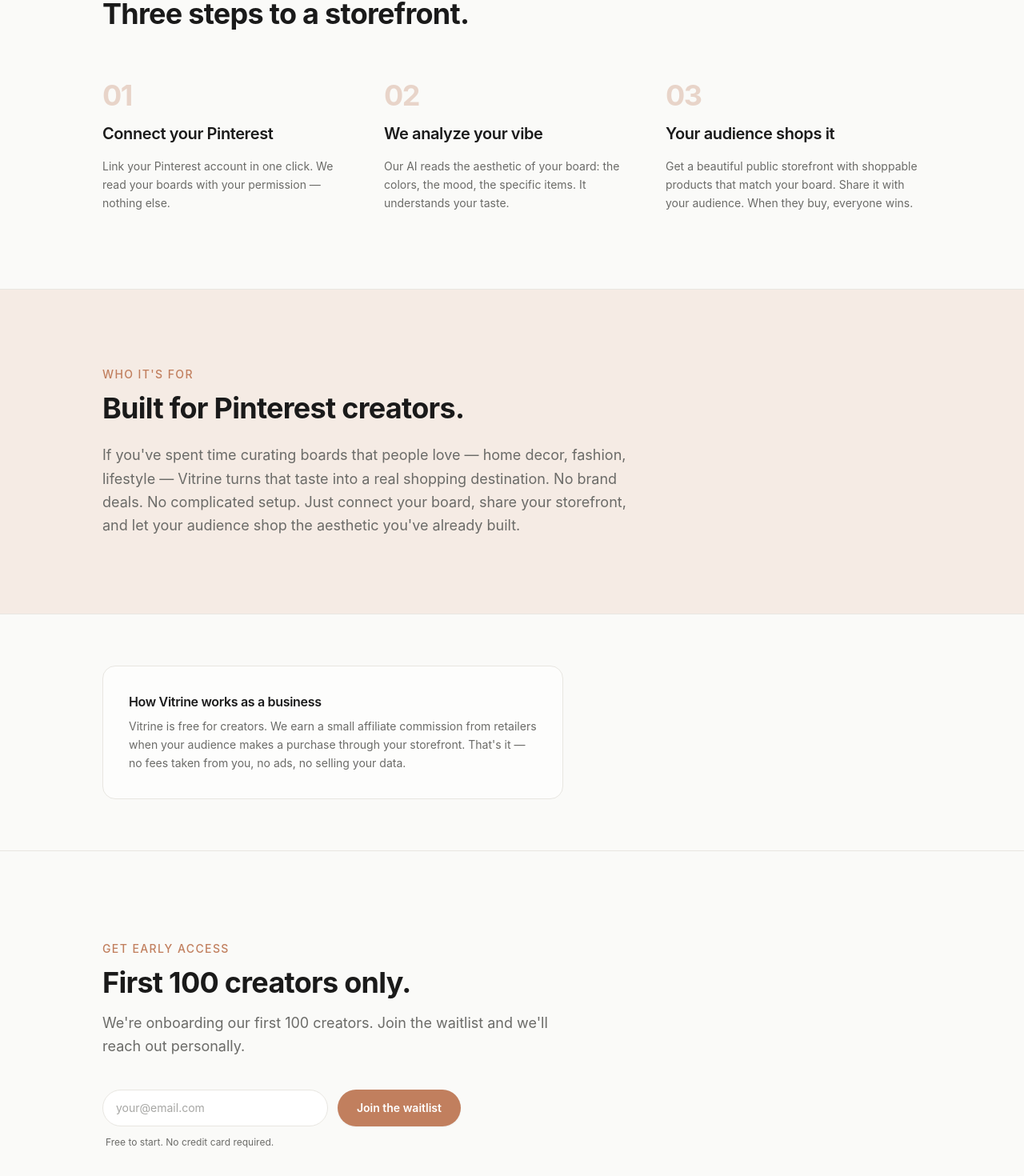
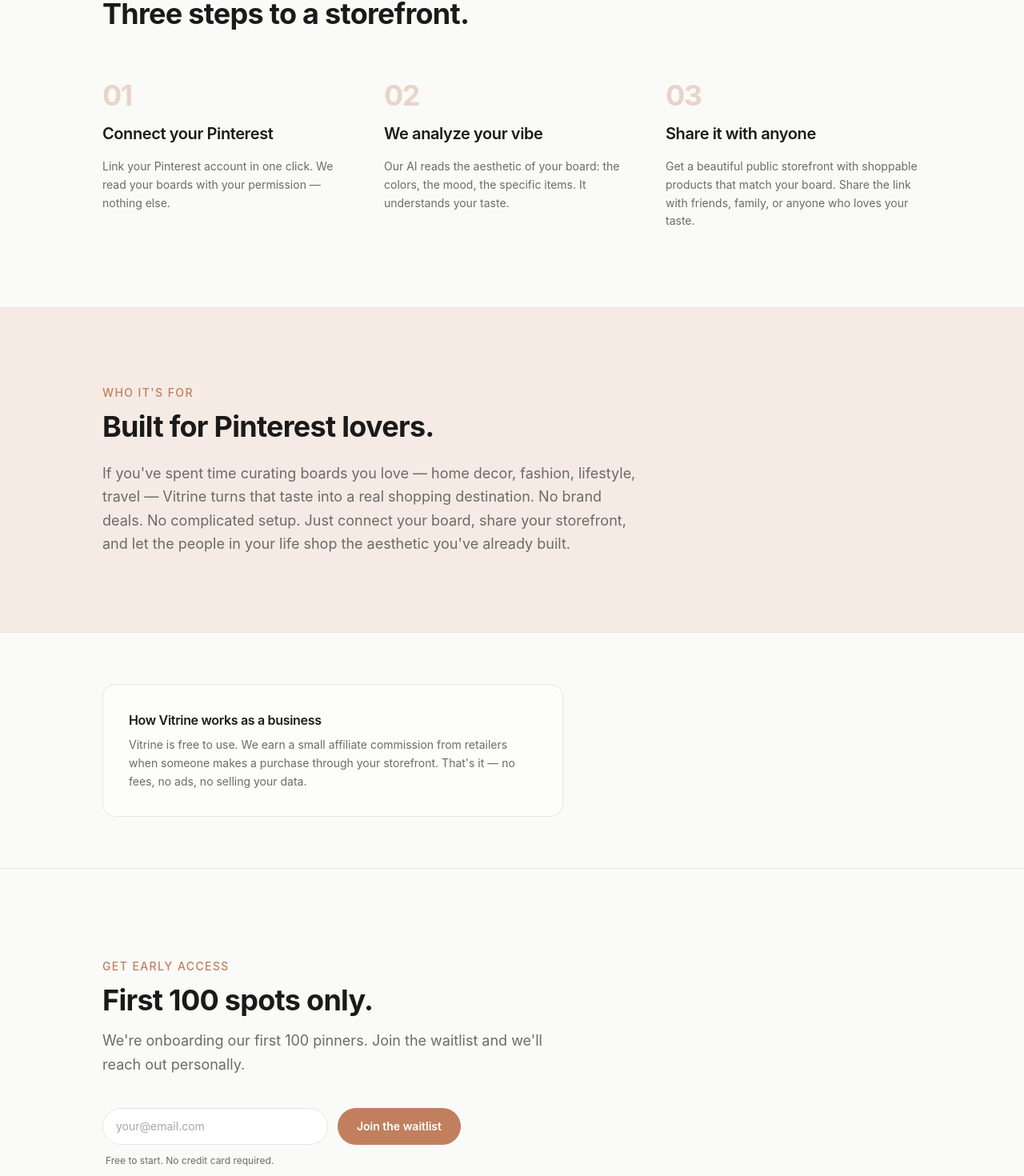
Before and after one commit to 2028sumans/vitrine, a Next.js app: page / in a window 1280 px wide. Shown: the part 902-2372 px from the top of the page at 80% size. Built offline with nearby package versions, Linux system fonts and the light colour scheme.

Commit message:
Update copy for pinners audience

```diff
--- a/app/page.tsx
+++ b/app/page.tsx
@@ -75,8 +75,8 @@
   },
   {
     number: "03",
-    title: "Your audience shops it",
-    body: "Get a beautiful public storefront with shoppable products that match your board. Share it with your audience. When they buy, everyone wins.",
+    title: "Share it with anyone",
+    body: "Get a beautiful public storefront with shoppable products that match your board. Share the link with friends, family, or anyone who loves your taste.",
   },
 ];
 
@@ -106,7 +106,7 @@
             </h1>
             <p className="fade-in-up delay-200 text-lg sm:text-xl text-muted leading-relaxed mb-10 max-w-xl">
               Vitrine analyzes the aesthetic of your Pinterest boards and turns
-              them into beautiful storefronts your audience can actually shop.
+              them into a beautiful, shoppable page you can share with anyone.
               Connect your boards, share your taste, we handle the rest.
             </p>
             <div className="fade-in-up delay-300 flex flex-col gap-3">
@@ -153,14 +153,14 @@
                 Who it&apos;s for
               </p>
               <h2 className="text-3xl sm:text-4xl font-bold tracking-tight mb-6">
-                Built for Pinterest creators.
+                Built for Pinterest lovers.
               </h2>
               <p className="text-muted text-lg leading-relaxed">
-                If you&apos;ve spent time curating boards that people love —
-                home decor, fashion, lifestyle — Vitrine turns that taste into a
+                If you&apos;ve spent time curating boards you love — home decor,
+                fashion, lifestyle, travel — Vitrine turns that taste into a
                 real shopping destination. No brand deals. No complicated setup.
-                Just connect your board, share your storefront, and let your
-                audience shop the aesthetic you&apos;ve already built.
+                Just connect your board, share your storefront, and let the
+                people in your life shop the aesthetic you&apos;ve already built.
               </p>
             </div>
           </div>
@@ -174,10 +174,10 @@
                 How Vitrine works as a business
               </h3>
               <p className="text-muted text-sm leading-relaxed">
-                Vitrine is free for creators. We earn a small affiliate
-                commission from retailers when your audience makes a purchase
-                through your storefront. That&apos;s it — no fees taken from
-                you, no ads, no selling your data.
+                Vitrine is free to use. We earn a small affiliate commission
+                from retailers when someone makes a purchase through your
+                storefront. That&apos;s it — no fees, no ads, no selling your
+                data.
               </p>
             </div>
           </div>
@@ -191,10 +191,10 @@
                 Get early access
               </p>
               <h2 className="text-3xl sm:text-4xl font-bold tracking-tight mb-4">
-                First 100 creators only.
+                First 100 spots only.
               </h2>
               <p className="text-muted text-lg leading-relaxed mb-10">
-                We&apos;re onboarding our first 100 creators. Join the waitlist
+                We&apos;re onboarding our first 100 pinners. Join the waitlist
                 and we&apos;ll reach out personally.
               </p>
               <div className="flex flex-col gap-3">
```
